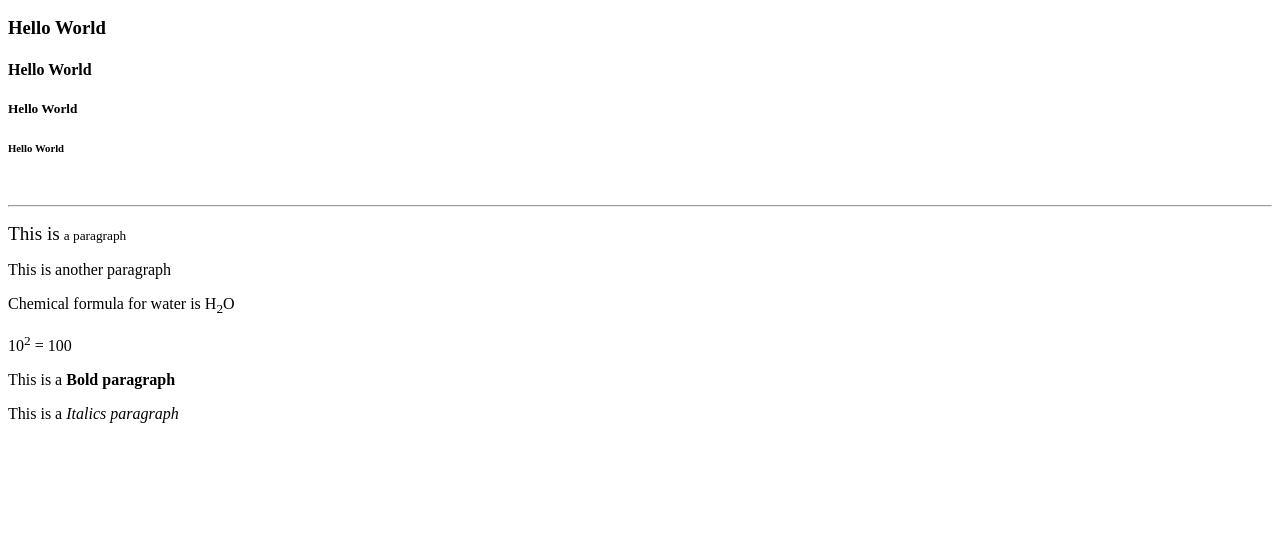
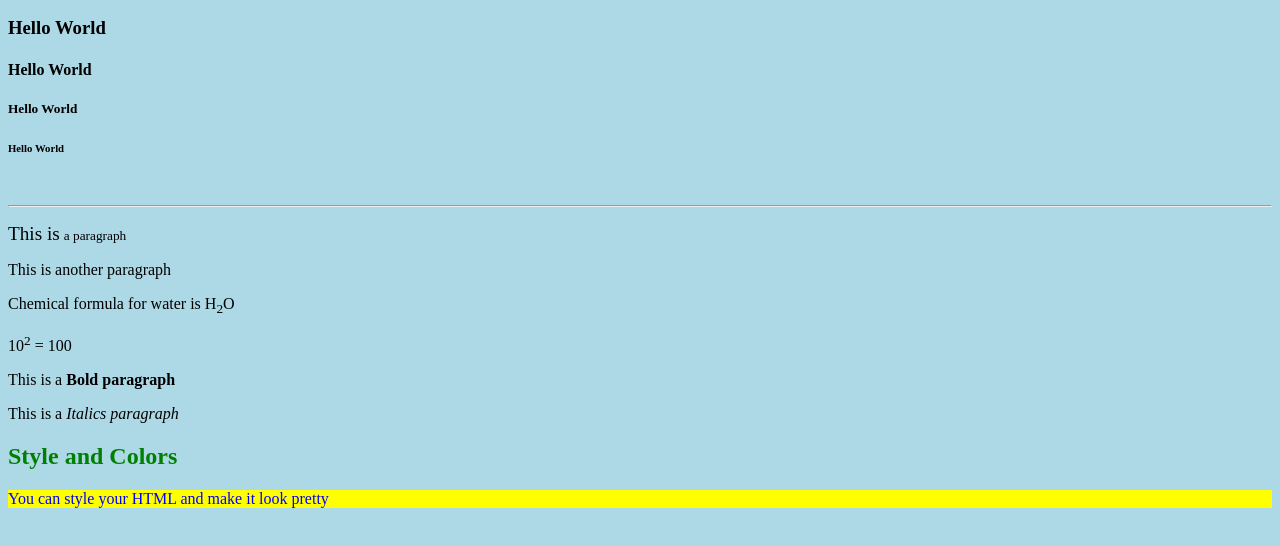
Before and after one commit to j770044/HTML, a plain HTML site: page site/index.html in a window 1280 px wide. Shown: the part 96-642 px from the top of the page. Drawn offline with Linux system fonts and the light colour scheme.

Commit message:
added style and colors

```diff
--- a/site/index.html
+++ b/site/index.html
@@ -4,7 +4,7 @@
     <meta name = "description" content = "This is an awesome website">
     <title>Yash Modi's Website</title>
 </head>
-<body>
+<body style = "background-color: lightblue;">
     <!-- Heading tags -->
     <h1>Hello World</h1>
     <h2>Hello World</h2>
@@ -27,5 +27,10 @@
     <p>This is a <b>Bold paragraph</b></p>
     <p>This is a <i>Italics paragraph</i></p>
 
+    <!-- HTML Comments -->
+
+    <h2 style = "color: green">Style and Colors</h2>
+    <p style = "color: blue; background-color: yellow">You can style your HTML and make it look pretty</p>
+
 </body>
 </html>
```
